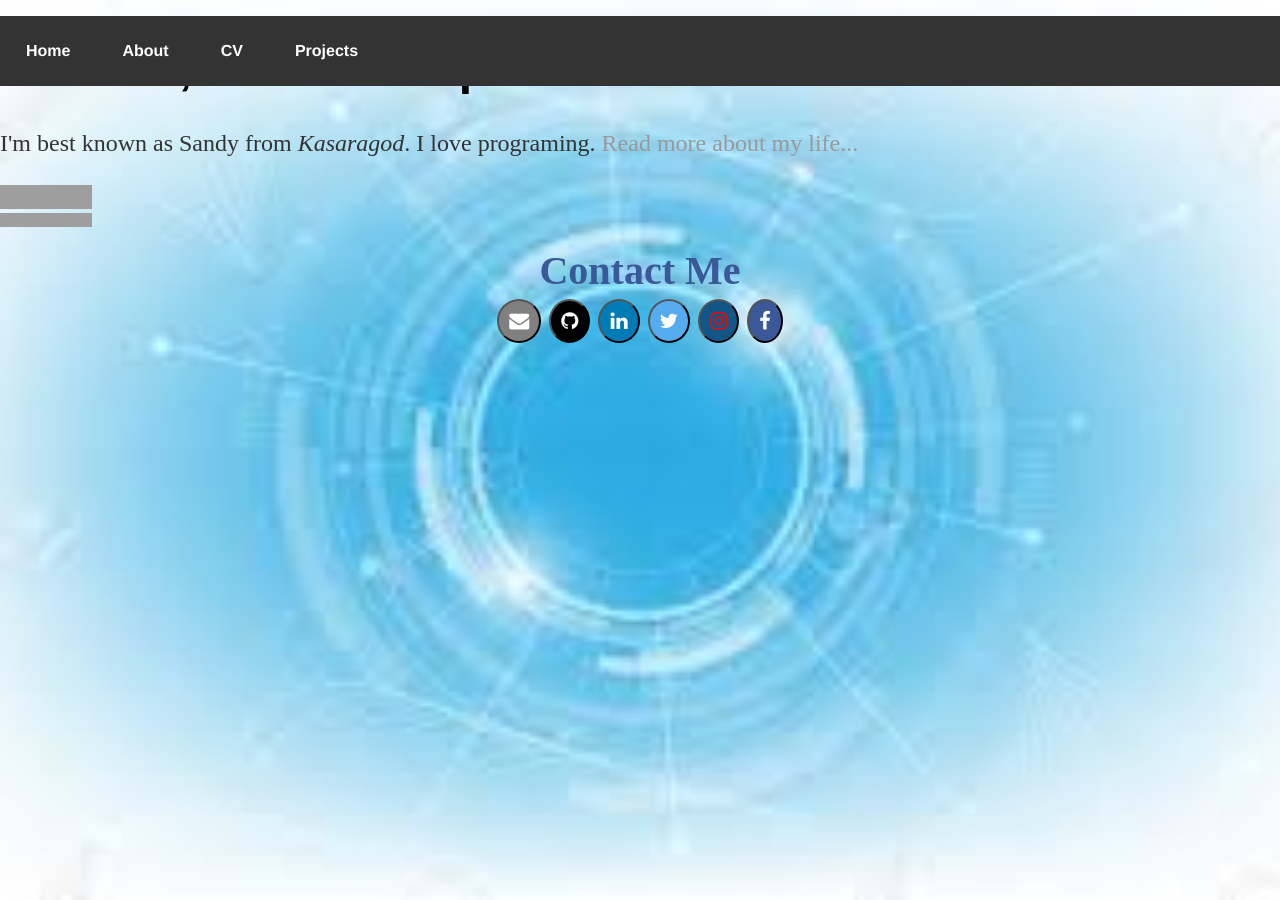
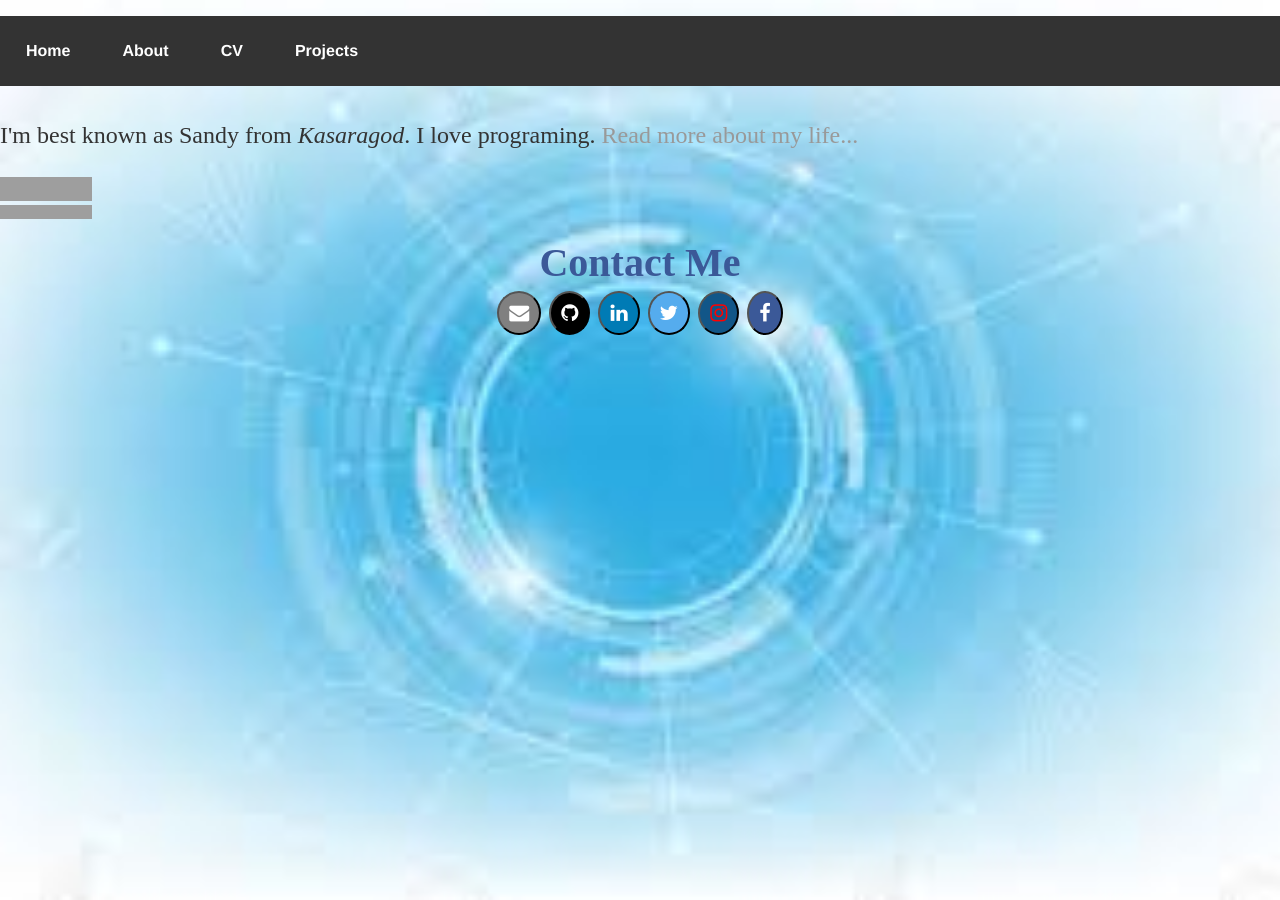
Before and after one commit to sandeepnayaks/sandeepnayaks.github.io, a Jekyll site: the page built from index.html, in a window 1280 px wide. Built offline with Jekyll 4.4.1, drawn with Linux system fonts in a browser that asks for light colours; grey boxes are pictures that could not be loaded.

Commit message:
Update main.css

```diff
--- a/css/main.css
+++ b/css/main.css
@@ -1,4 +1,4 @@
-body { margin: 40px auto; width: 100%; }
+body { margin: 0 auto; width: 100%; }
 html {
   background: url(../../bg1.jpg) no-repeat center center fixed;
   -webkit-background-size: cover;
@@ -31,7 +31,6 @@ nav{
    overflow: hidden;
  position: fixed;
  top: 0;
-  left:0;
  width: 100%;
 }
 nav ul li, footer ul li { display: inline; margin-right: 20px; float: left; }
```
